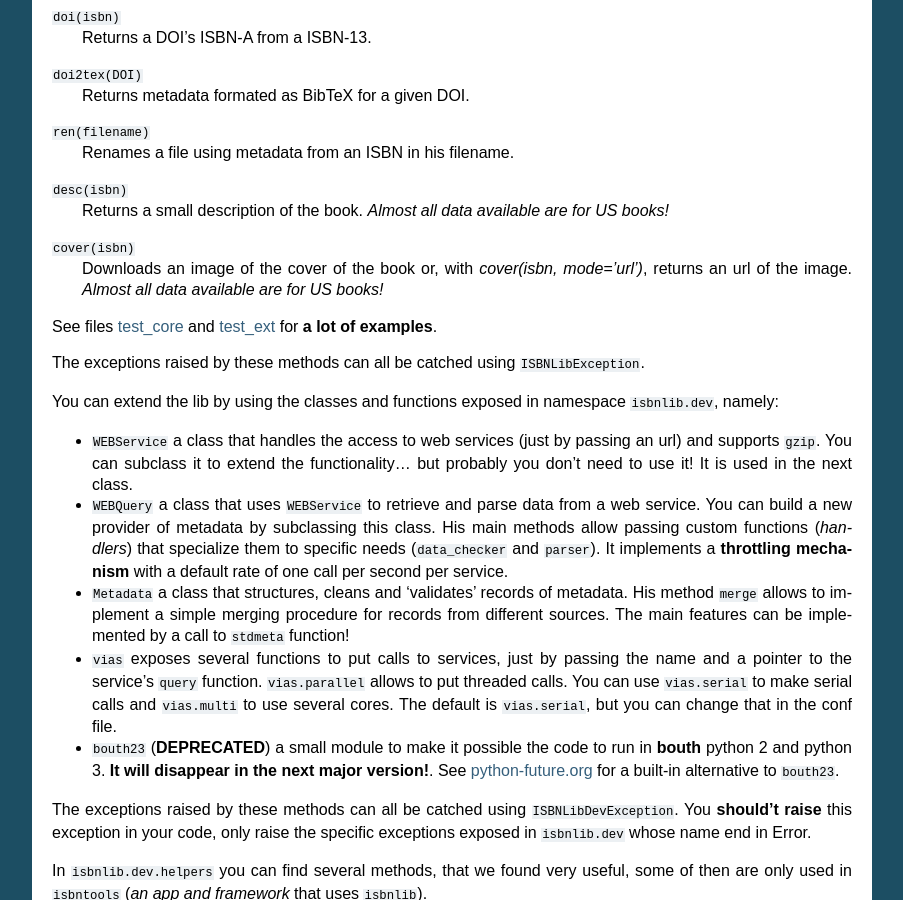
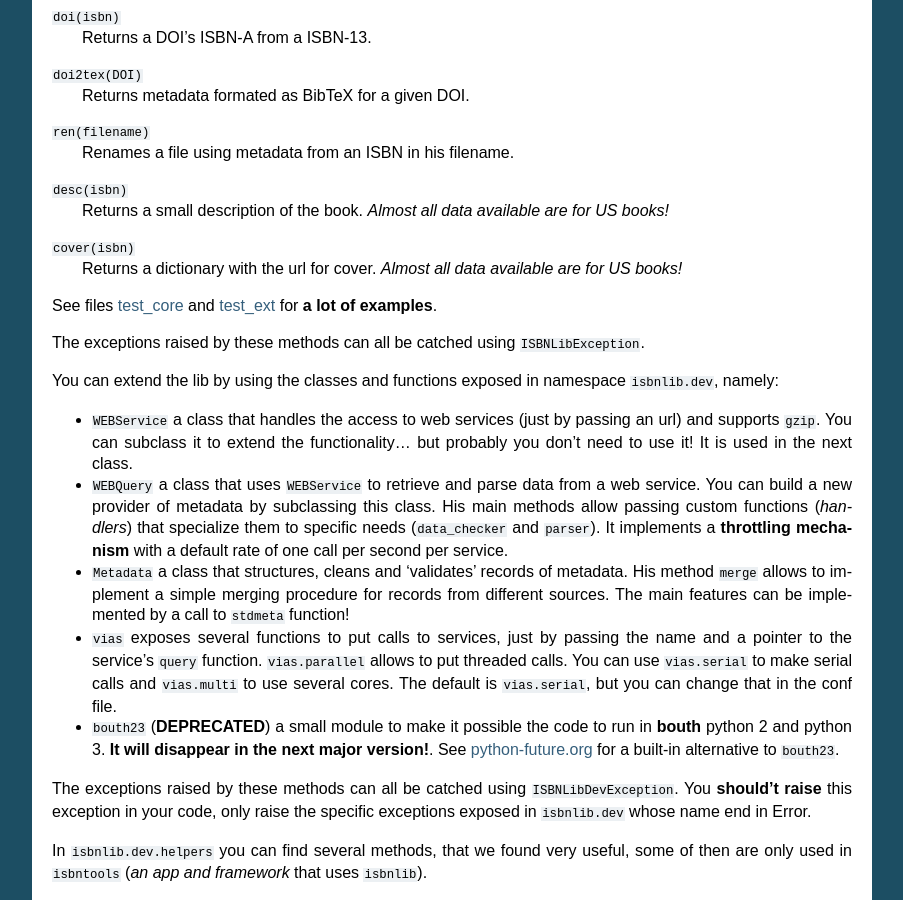
Before and after one commit to rysto3/isbnlib, a Sphinx documentation site: the page built from docs/devs.rst, in a window 1280 px wide and 900 px high, scrolled down 1819 px. Shown: the whole window, without its empty margins (198-1101 px from the left). Built offline with Sphinx 7.4.7, drawn with Linux system fonts in a browser that asks for light colours.

Commit message:
qa update docs

```diff
--- a/README.rst
+++ b/README.rst
@@ -156,8 +156,7 @@ Main Functions
     *Almost all data available are for US books!*
 
 ``cover(isbn)``
-    **RC** Downloads an image of the cover of the book or, with
-    `cover(isbn, mode='url')`, returns an url of the image.
+    **RC** Returns a dictionary with the url for cover.
     *Almost all data available are for US books!*
 
 
--- a/docs/devs.rst
+++ b/docs/devs.rst
@@ -113,8 +113,7 @@ In the namespace ``isbnlib`` you have access to the core methods:
         *Almost all data available are for US books!*
 
 ``cover(isbn)``
-	Downloads an image of the cover of the book or, with
-        `cover(isbn, mode='url')`, returns an url of the image.
+        Returns a dictionary with the url for cover.
         *Almost all data available are for US books!*
 
 See files test_core_ and test_ext_ for **a lot of examples**.
```
